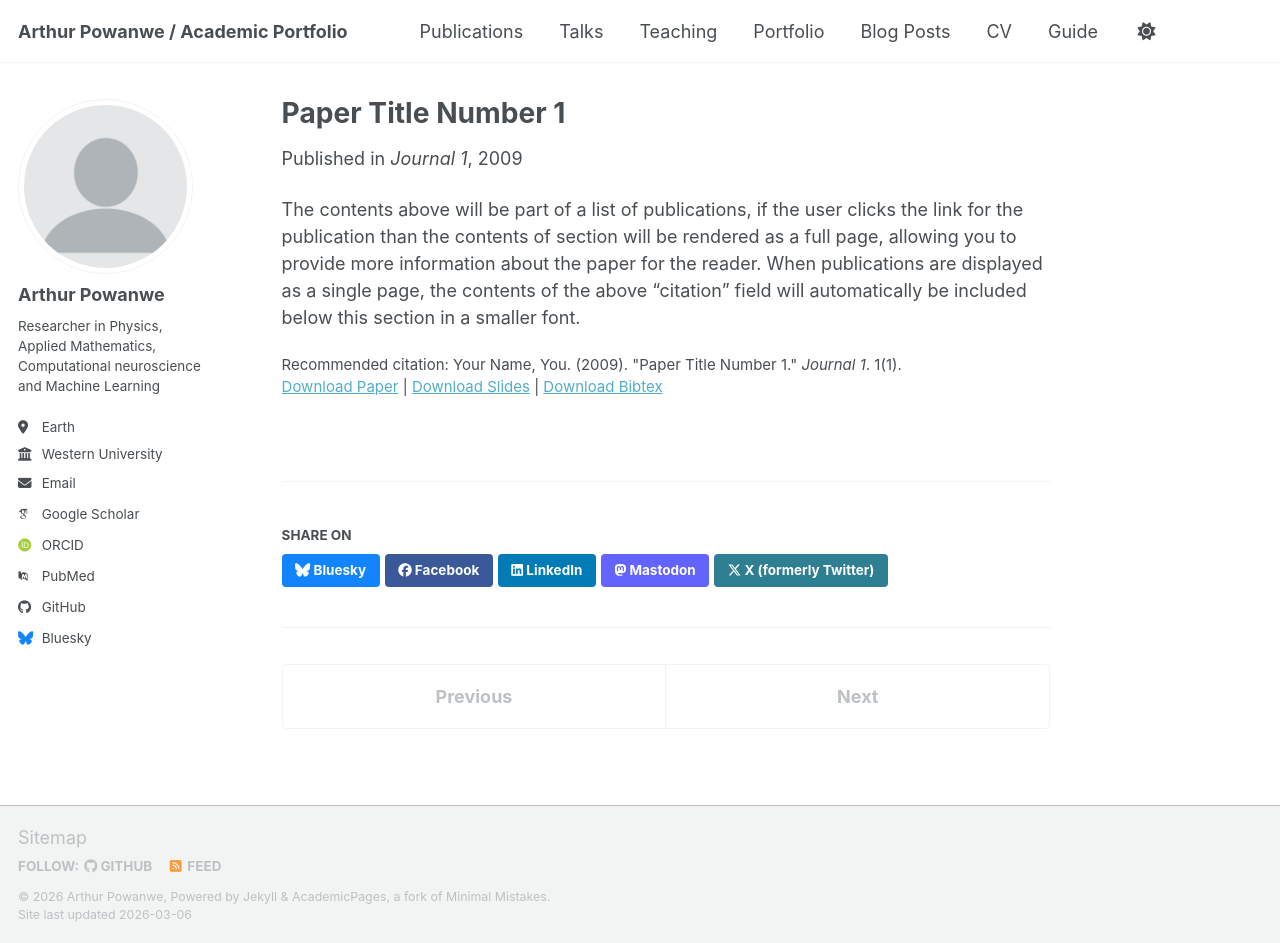
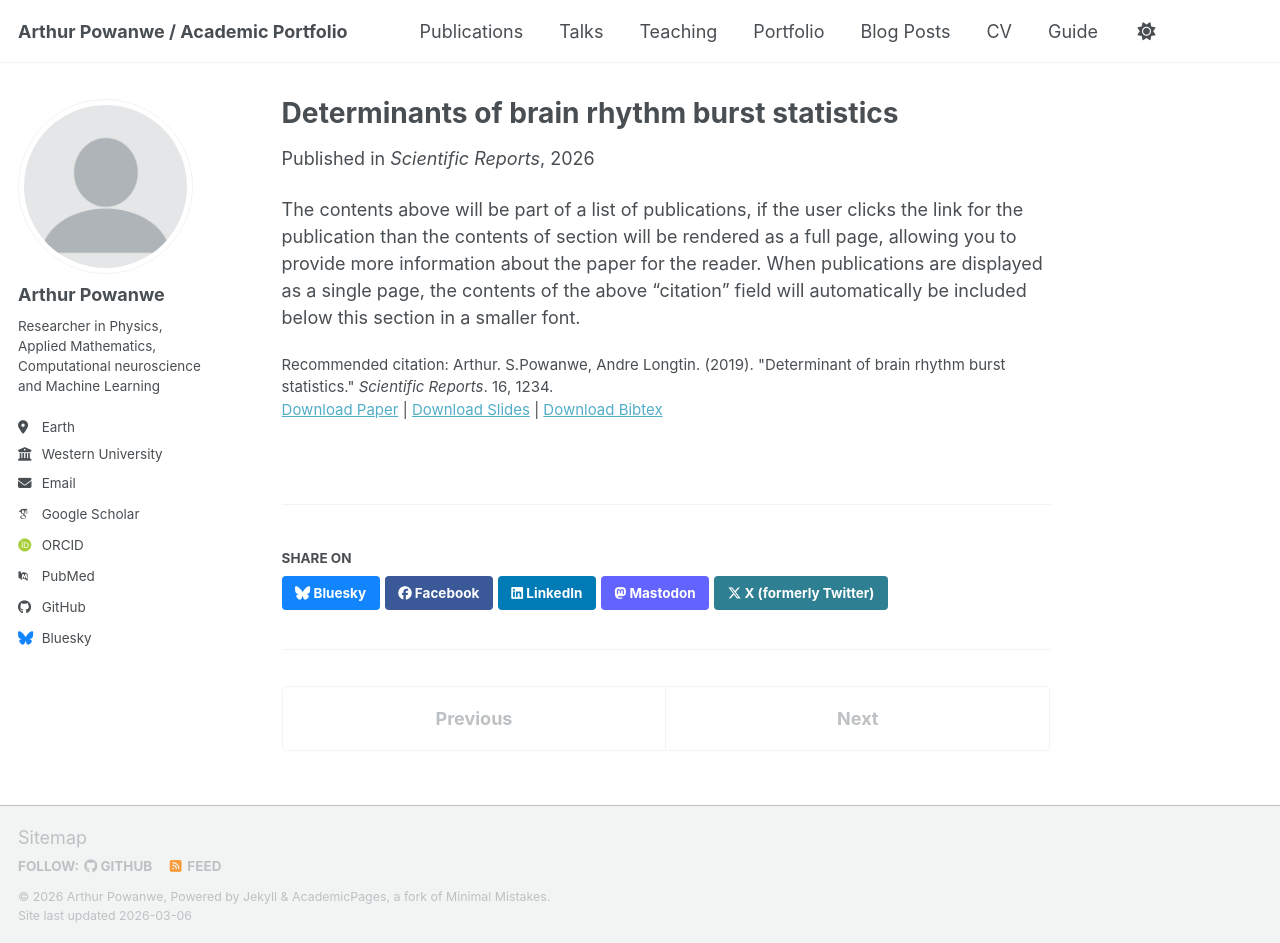
Before and after one commit to ArthurP2022/ArthurP2022.github.io, a Jekyll site: the page built from _publications/2009-10-01-paper-title-number-1.md, in a window 1280 px wide and 943 px high. Built offline with Jekyll 4.4.1, drawn with Linux system fonts in a browser that asks for light colours; some web fonts are replaced; a script bundle is joined from its source files by our own code; library files that are not in the unit come from our copies.

Commit message:
First paper

```diff
--- a/_publications/2009-10-01-paper-title-number-1.md
+++ b/_publications/2009-10-01-paper-title-number-1.md
@@ -1,14 +1,14 @@
 ---
-title: "Paper Title Number 1"
+title: "Determinants of brain rhythm burst statistics"
 collection: publications
 category: manuscripts
-permalink: /publication/2009-10-01-paper-title-number-1
-excerpt: 'This paper is about the number 1. The number 2 is left for future work.'
-date: 2009-10-01
-venue: 'Journal 1'
+permalink: /publication/2026-03-06-determinant-brain-rhythm
+excerpt: 'This study identifies the key factors that determine the statistical properties of burst activity in neural oscillations.'
+date: 2026-03-06
+venue: 'Scientific Reports'
 slidesurl: 'https://academicpages.github.io/files/slides1.pdf'
-paperurl: 'https://academicpages.github.io/files/paper1.pdf'
+paperurl: https://www.nature.com/articles/s41598-019-54444-z
 bibtexurl: 'https://academicpages.github.io/files/bibtex1.bib'
-citation: 'Your Name, You. (2009). &quot;Paper Title Number 1.&quot; <i>Journal 1</i>. 1(1).'
+citation: 'Arthur. S.Powanwe, Andre Longtin. (2019). &quot;Determinant of brain rhythm burst statistics.&quot; <i>Scientific Reports</i>. 16, 1234.'
 ---
 The contents above will be part of a list of publications, if the user clicks the link for the publication than the contents of section will be rendered as a full page, allowing you to provide more information about the paper for the reader. When publications are displayed as a single page, the contents of the above "citation" field will automatically be included below this section in a smaller font.
```
